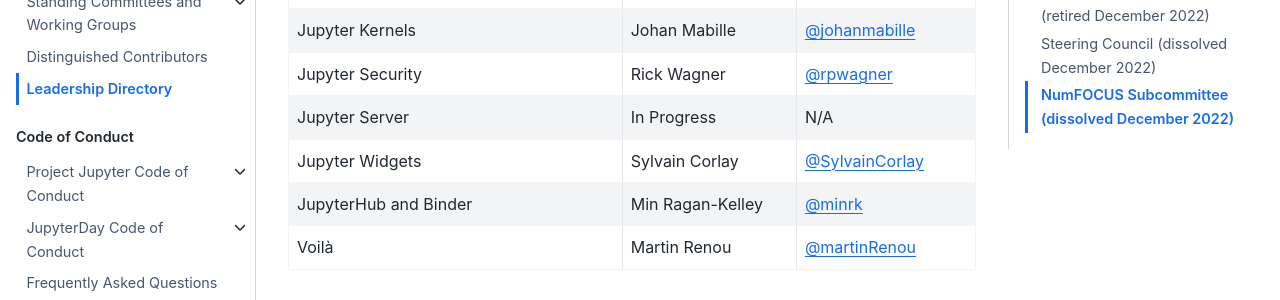
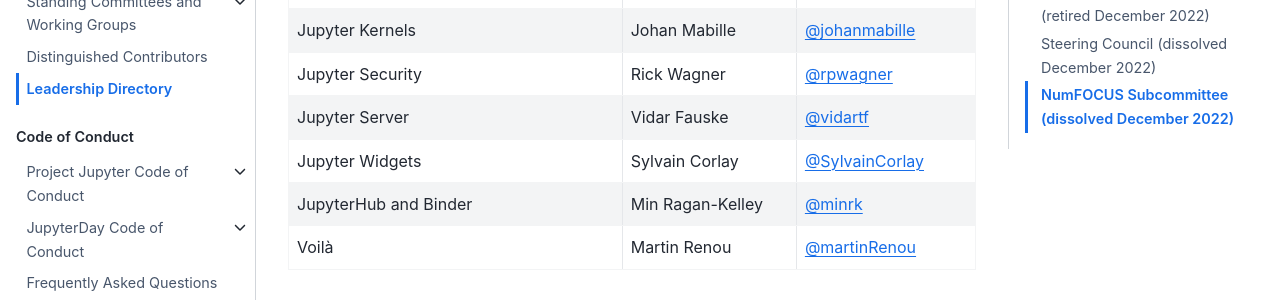
Before and after one commit to jupyter/governance, a Jupyter Book: the page built from people.md, in a window 1280 px wide and 900 px high, scrolled down 636 px. Shown: the part 153-453 px from the top of the window. Built offline with Jupyter Book 1.0.4 settings and Sphinx 7.4.7 and the Sphinx Book theme 1.1.4, drawn with Linux system fonts in a browser that asks for light colours; pages that are not in the unit, such as notebooks, are missing from menus.

Commit message:
Add Vidar to the list of SSC Reps (for Jupyter Server)

```diff
--- a/people.md
+++ b/people.md
@@ -22,7 +22,7 @@
 | Jupyter Frontends | Jérémy Tuloup | [@jtpio](https://github.com/jtpio) |
 | Jupyter Kernels | Johan Mabille | [@johanmabille](https://github.com/johanmabille) |
 | Jupyter Security | Rick Wagner | [@rpwagner](https://github.com/rpwagner) |
-| Jupyter Server | In Progress | N/A |
+| Jupyter Server | Vidar Fauske | [@vidartf](https://github.com/vidartf) |
 | Jupyter Widgets | Sylvain Corlay | [@SylvainCorlay](https://github.com/SylvainCorlay) |
 | JupyterHub and Binder | Min Ragan-Kelley | [@minrk](https://github.com/minrk) |
 | Voilà | Martin Renou | [@martinRenou](https://github.com/martinRenou) |
```
